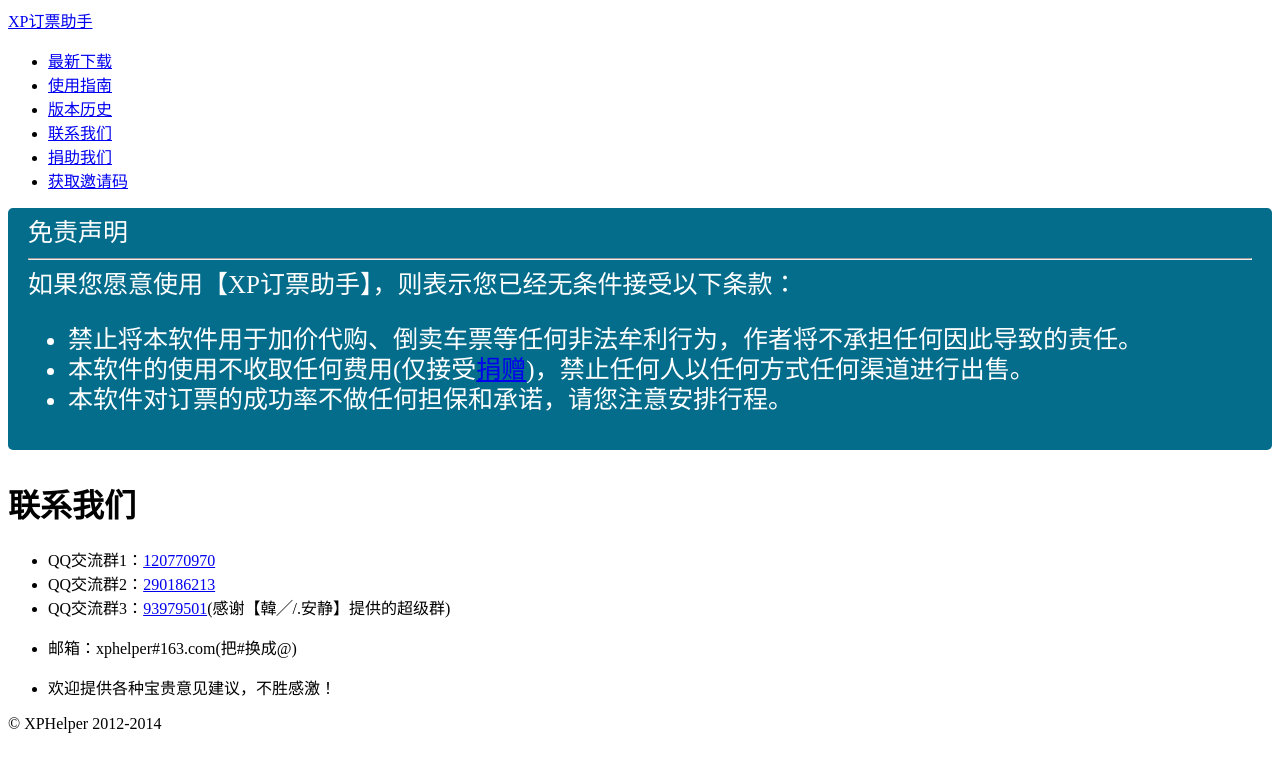
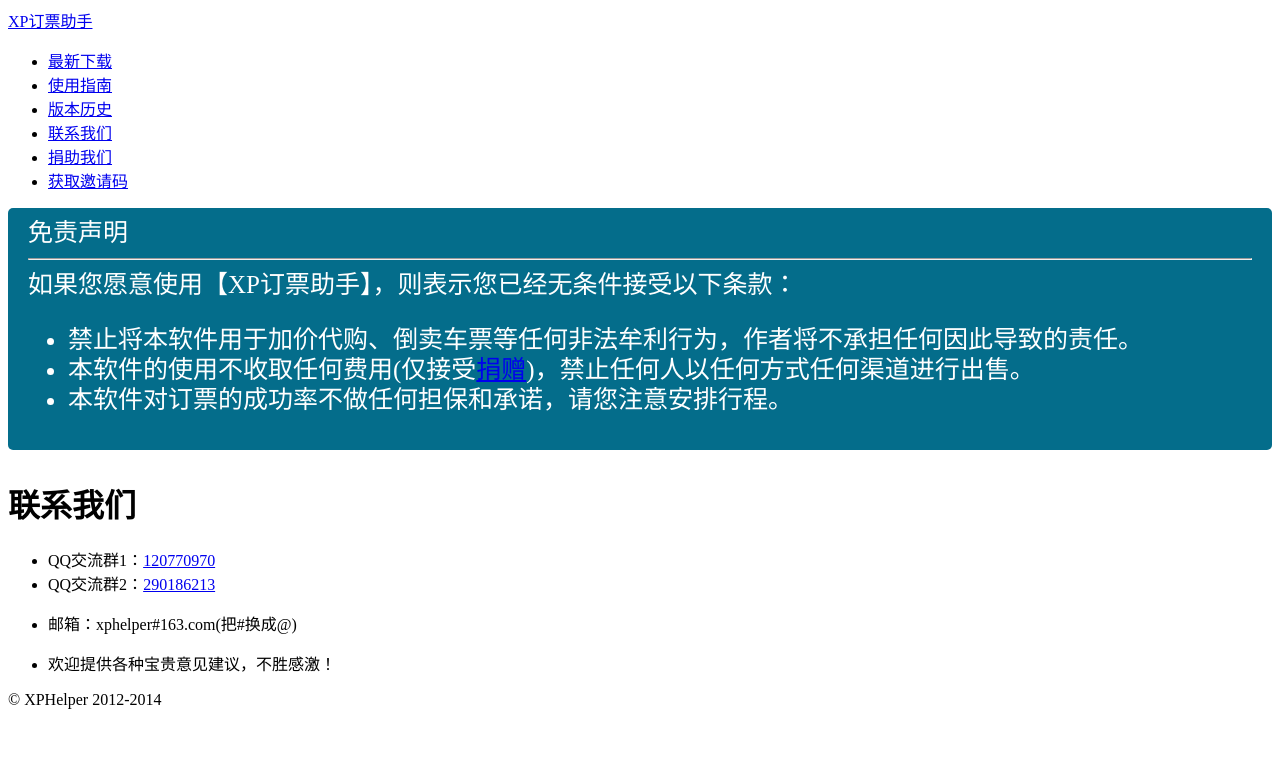
Before and after one commit to xphelper/xphelper.github.com, a Jekyll site: the page built from contact.md, in a window 1280 px wide. Shown: the top 772 px of the page. Built offline with Jekyll 4.4.1, drawn with Linux system fonts in a browser that asks for light colours; nearby versions of some CDN libraries; library files that are not in the unit come from our copies; Markdown is read by kramdown in place of the engine named in the settings; comment, search, counter and statistics services are not loaded.

Commit message:
去掉交流群3

```diff
--- a/contact.md
+++ b/contact.md
@@ -9,7 +9,6 @@ weight: 4
 
   - QQ交流群1：<a href="http://url.cn/R6mFkq" target="_blank">120770970</a>
   - QQ交流群2：<a href="http://url.cn/Jb8M7S" target="_blank">290186213</a>
-  - QQ交流群3：<a href="http://url.cn/PP4aY2" target="_blank">93979501</a>(感谢【韓╱/.安静】提供的超级群)
   - 邮箱：xphelper#163.com(把#换成@)
 
   - 欢迎提供各种宝贵意见建议，不胜感激！
```
